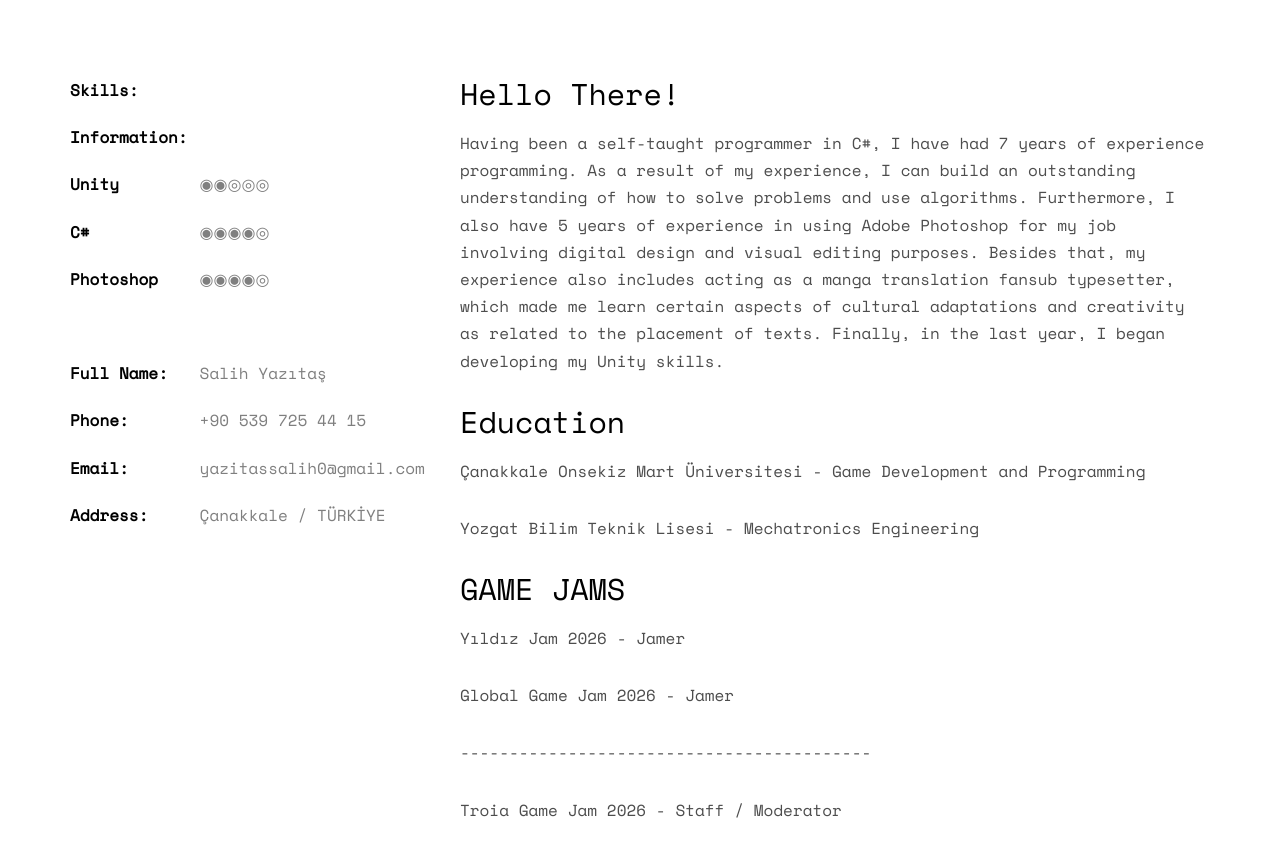
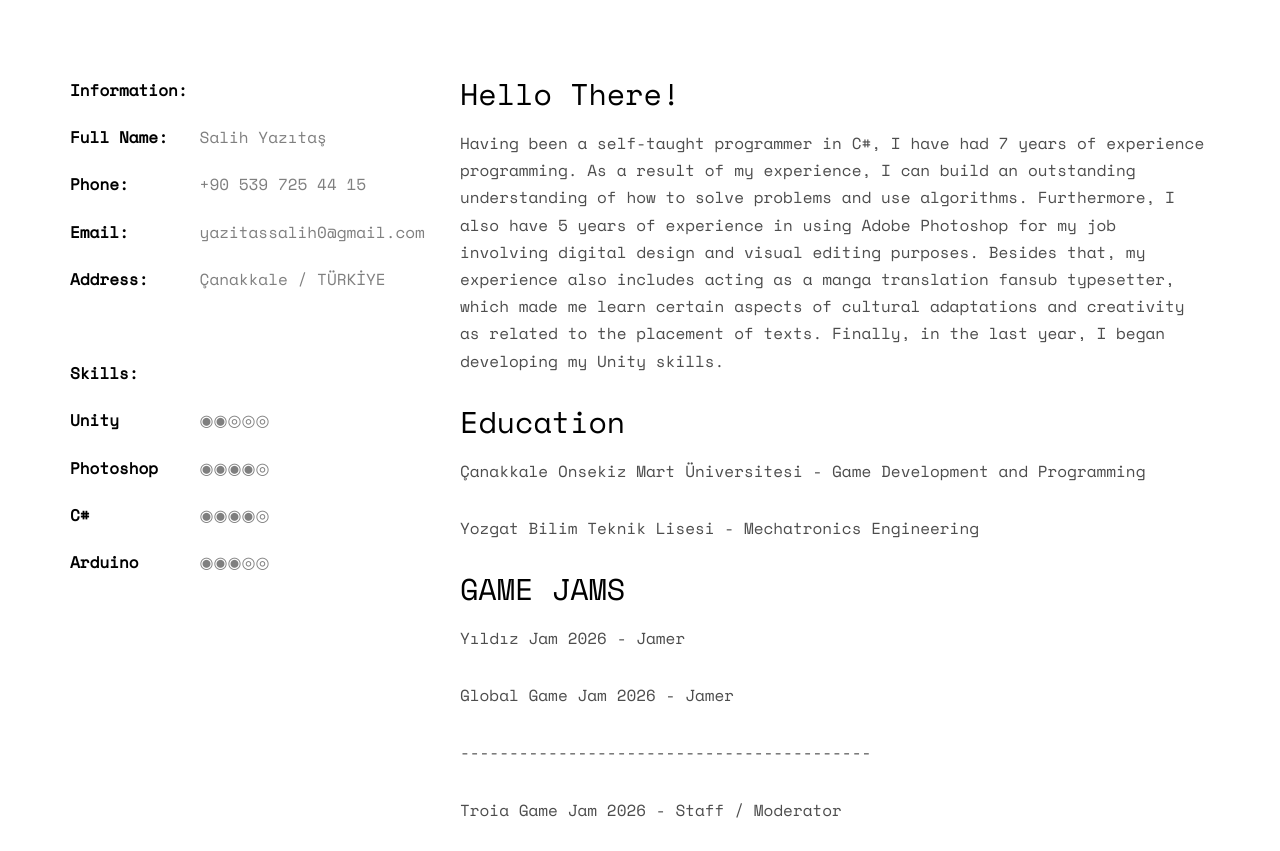
Before and after one commit to SalihYzts/SalihYzts.github.io, a plain HTML site: page index.html in a window 1280 px wide. Shown: the part 995-1846 px from the top of the page. Drawn offline with nearby package versions, Linux system fonts and the light colour scheme; files whose address does not match are found by name.

Commit message:
Update index.html

```diff
--- a/index.html
+++ b/index.html
@@ -72,16 +72,17 @@
 			<div class="row">
 				<div class="col-md-4">
 					<ul class="info">
-						<li><span class="first-block">Skills:</span><span class="second-block"></span></li>
 						<li><span class="first-block">Information:</span><span class="second-block"></span></li>
-						<li><span class="first-block">Unity</span><span class="second-block">◉◉◎◎◎</span></li>
-						<li><span class="first-block">C#</span><span class="second-block">◉◉◉◉◎</span></li>
-						<li><span class="first-block">Photoshop</span><span class="second-block">◉◉◉◉◎</span></li>
-						<li><span class="first-block"></span><span class="second-block"></span></li>
 						<li><span class="first-block">Full Name:</span><span class="second-block">Salih Yazıtaş</span></li>
 						<li><span class="first-block">Phone:</span><span class="second-block">+90 539 725 44 15</span></li>
 						<li><span class="first-block">Email:</span><span class="second-block">yazitassalih0@gmail.com</span></li>
 						<li><span class="first-block">Address:</span><span class="second-block">Çanakkale / TÜRKİYE</span></li>
+						<li><span class="first-block"></span><span class="second-block"></span></li>
+						<li><span class="first-block">Skills:</span><span class="second-block"></span></li>
+						<li><span class="first-block">Unity</span><span class="second-block">◉◉◎◎◎</span></li>
+						<li><span class="first-block">Photoshop</span><span class="second-block">◉◉◉◉◎</span></li>
+						<li><span class="first-block">C#</span><span class="second-block">◉◉◉◉◎</span></li>
+						<li><span class="first-block">Arduino</span><span class="second-block">◉◉◉◎◎</span></li>
 					</ul>
 				</div>
 				<div class="col-md-8">
```
